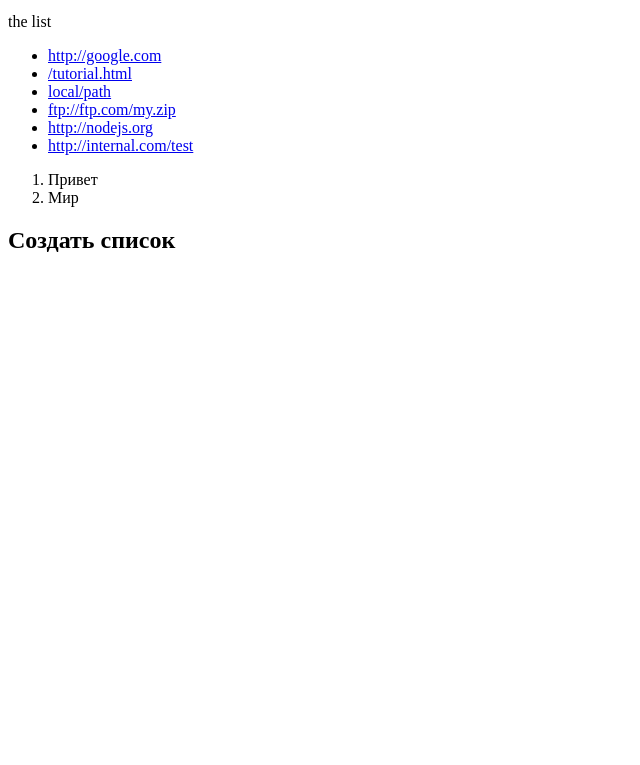
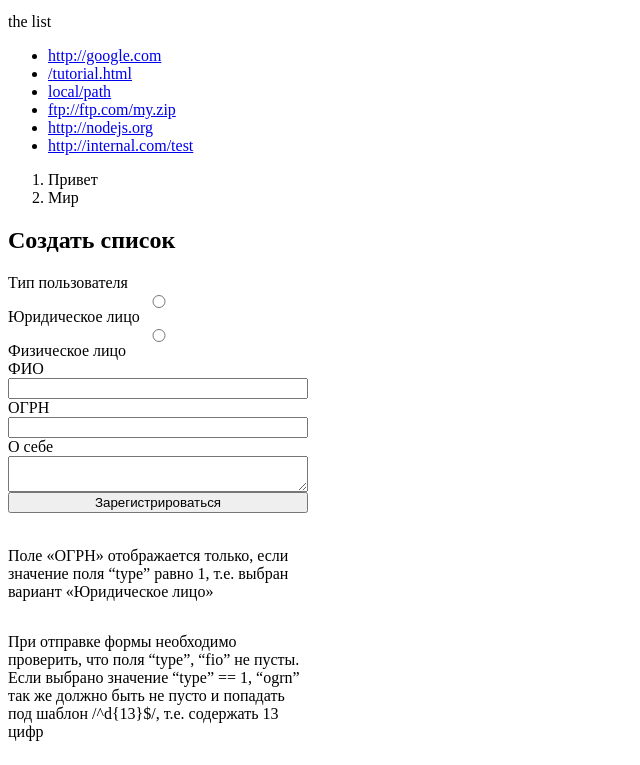
Before and after one commit to AshtonBro/Natural-Degree, a plain HTML site: page index.html in a window 1280 px wide. Shown: the part 1065-1830 px from the top of the page, without its empty margins (0-640 px from the left). Before the commit the page ends 1339 px from the top, so only its background shows below. Drawn offline with Linux system fonts and the light colour scheme.

Commit message:
Created method: Automatic creation of a form from a json file.

```diff
--- a/css/style.css
+++ b/css/style.css
@@ -1,4 +1,10 @@
 
+.container {
+    display: flex;
+    justify-content: center;
+    flex-direction: column;
+    max-width: 300px;
+}
 
 .example {
     margin-top: 70px;
@@ -8,3 +14,9 @@
     padding: 20px;
     overflow: auto;
 }
+
+.form-post {
+    display: flex;
+    justify-content: center;
+    flex-direction: column;
+}
--- a/index.html
+++ b/index.html
@@ -9,6 +9,10 @@
 
     <!-- Custom styles for this template -->
     <link rel="stylesheet" href="css/style.css">
+
+    <!-- js files -->
+    <script defer src="js/creatingForm.js"></script>
+
 </head>
 
 <body>
@@ -167,7 +171,9 @@
         </ul>
       </div>
 
-      <div class="container"></div>
+      <div class="container">
+
+      </div>
 
 
     <script src="js/script.js"></script>
--- /dev/null
+++ b/js/creatingForm.js
@@ -0,0 +1,175 @@
+let data = {
+            method: "POST",
+            action: "register.php",
+            submit: "Зарегистрироваться",
+                fields: [{
+                    label: "Тип пользователя",
+                    type: "info"
+                }, {
+                    name: "type",
+                    label: "Юридическое лицо",
+                    type: "radio",
+                    value: "1",
+                    necessary: true
+                }, {
+                    name: "type",
+                    label: "Физическое лицо",
+                    type: "radio",
+                    value: "2",
+                    necessary: true
+                }, {
+                    name: "fio",
+                    label: "ФИО",
+                    type: "text",
+                    necessary: true
+                }, {
+                    name: "ogrn",
+                    label: "ОГРН",
+                    type: "text",
+                    if: {
+                        type: "1"
+                    },
+                    test: 13,
+                    necessary: true
+                }, {
+                    name: "about",
+                    label: "О себе",
+                    type: "textarea",
+                }]
+        }
+
+const container = document.querySelector('.container');
+
+function createForm(object) {
+    const form = document.createElement('div');
+    form.classList.add('form-post');
+
+    Object.entries(object).forEach(([key, value]) => {
+        if(key.includes('method') | key.includes('action'))
+        {
+            form.setAttribute(`${key}`, value);
+        }
+    });
+
+    return form;
+}
+
+function getFields(object) {
+    let fieldsArray = [];
+    Object.entries(object).forEach(([key, value]) => {
+        if(key.includes('fields')){
+            fieldsArray = value;
+        }
+    });
+
+    return fieldsArray;
+}
+
+function drawText(object, parentNode) {
+    const label = document.createElement('label');
+    label.innerHTML = object.label;
+    label.setAttribute('for', object.name == undefined ? " " : object.name);
+    parentNode.append(label)
+
+    if(object.type != 'info') {
+        const textBox = document.createElement('input');
+        textBox.setAttribute('type', 'text');
+        textBox.setAttribute('name', object.name);
+        textBox.setAttribute('id', object.name);
+        textBox.value = object.value;
+
+        if(object.necessary){
+            textBox.required = true;
+        }
+
+        parentNode.append(textBox)
+    }
+}
+
+function drawRadio(object, parentNode) {
+    const textBox = document.createElement('input');
+    textBox.setAttribute('type', 'radio');
+    textBox.setAttribute('name', object.name);
+    textBox.setAttribute('id', object.name);
+    textBox.value = object.value;
+
+    if(object.necessary){
+        textBox.required = true;
+    }
+
+    parentNode.append(textBox)
+
+    const label = document.createElement('label');
+    label.innerHTML = object.label;
+    label.setAttribute('for', object.name == undefined ? " " : object.name);
+
+    parentNode.append(label)
+}
+
+function drawTextarea(object, parentNode) {
+    const label = document.createElement('label');
+    label.innerHTML = object.label;
+    label.setAttribute('for', object.name == undefined ? " " : object.name);
+
+    parentNode.append(label)
+
+    const textarea = document.createElement('textarea');
+    textarea.setAttribute('type', 'text');
+    textarea.setAttribute('name', object.name);
+    textarea.setAttribute('id', object.name);
+    textarea.value = object.value;
+
+    parentNode.append(textarea)
+}
+
+function drawind(array, parrentNode) {
+    array.forEach(element => {
+        console.log('element: ', element.type);
+        const wrap = document.createElement('div');
+        wrap.setAttribute('id', `_${element.name}`);
+
+        if(element.type == 'info'){
+            drawText(element, parrentNode);
+        }
+        if(element.type == 'text'){
+            drawText(element, parrentNode);
+        }
+        if(element.type == 'radio'){
+            drawRadio(element, parrentNode);
+        }
+        if(element.type == 'textarea'){
+            drawTextarea(element, parrentNode);
+        }
+        // switch (element.type) {
+        //     case 'info':
+        //         drawText(element, parrentNode);
+        //         break;
+        //     case 'text':
+        //         drawText(element, parrentNode);
+        //         break;
+        //     case 'radio':
+        //         drawRadio(element, parrentNode);
+        //     case 'textarea':
+        //         drawTextarea(element, parrentNode);
+        //     default:
+        //         break;
+        // }
+    });
+
+    parrentNode.innerHTML +=
+    `
+        <input type="submit" class="form-submit" value="Зарегистрироваться"></input>
+        <br>
+        <p>
+        Поле «ОГРН» отображается только, если значение поля “type” равно 1, т.е. выбран вариант «Юридическое лицо»
+        </p>
+        <p>
+        При отправке формы необходимо проверить, что поля “type”, “fio” не пусты. Если выбрано значение “type” == 1, “ogrn” так же должно быть не пусто и попадать под шаблон /^d{13}$/, т.е. содержать 13 цифр
+        </p>
+    `;
+}
+
+const form = createForm(data);
+const fieldArray = getFields(data)
+drawind(fieldArray, form);
+container.append(form);
```
